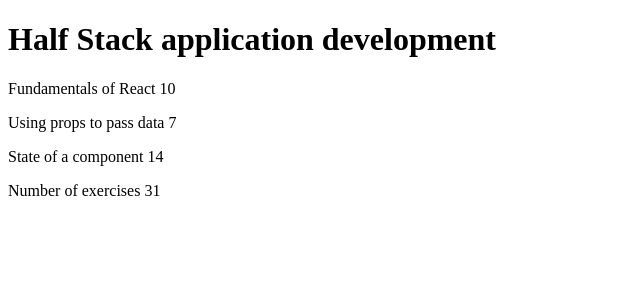
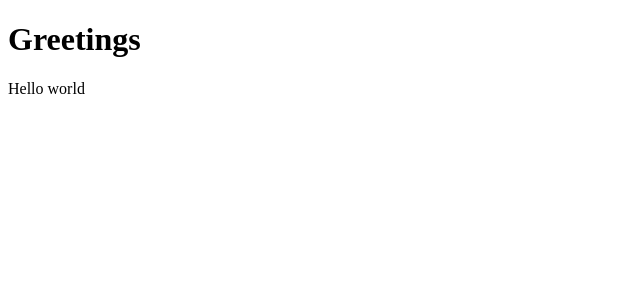
Before and after one commit to ctrl-alt-Elite-1/Full-Stack-Open-Submissions, a React (Vite) app in the folder part1/courseinfo/: page / in a window 1280 px wide. Shown: the top 300 px of the page, without its empty margins (0-640 px from the left). Built offline with nearby package versions, Linux system fonts and the light colour scheme.

Commit message:
Small changes

```diff
--- a/part1/courseinfo/src/App.jsx
+++ b/part1/courseinfo/src/App.jsx
@@ -1,57 +1,18 @@
-import React from "react";
-
-const Header = (props) => {
+const Hello = () => {
   return (
     <div>
-      <h1>{props.course}</h1>
+      <p>Hello world</p>
     </div>
-  );
-};
+  )
+}
 
-const Part = (props) => {
+const App = () => {
   return (
     <div>
-      <p>
-        {props.part} {props.exercises}
-      </p>
+      <h1>Greetings</h1>
+
+      <Hello />
     </div>
-  );
-};
-
-const Content = (props) => {
-  return (
-    <div>
-      {props.parts.map((part, index) => (
-        <Part key={index} part={part.name} exercises={part.exercises} />
-      ))}
-    </div>
-  );
-};
-
-const Total = (props) => {
-  const total = props.parts.reduce((sum, part) => sum + part.exercises, 0);
-  return (
-    <div>
-      <p>Number of exercises {total}</p>
-    </div>
-  );
-};
-
-const App = () => {
-  const course = "Half Stack application development";
-  const parts = [
-    { name: "Fundamentals of React", exercises: 10 },
-    { name: "Using props to pass data", exercises: 7 },
-    { name: "State of a component", exercises: 14 },
-  ];
-
-  return (
-    <div>
-      <Header course={course} />
-      <Content parts={parts} />
-      <Total parts={parts} />
-    </div>
-  );
-};
-
-export default App;
+  )
+}
+export default App
```
